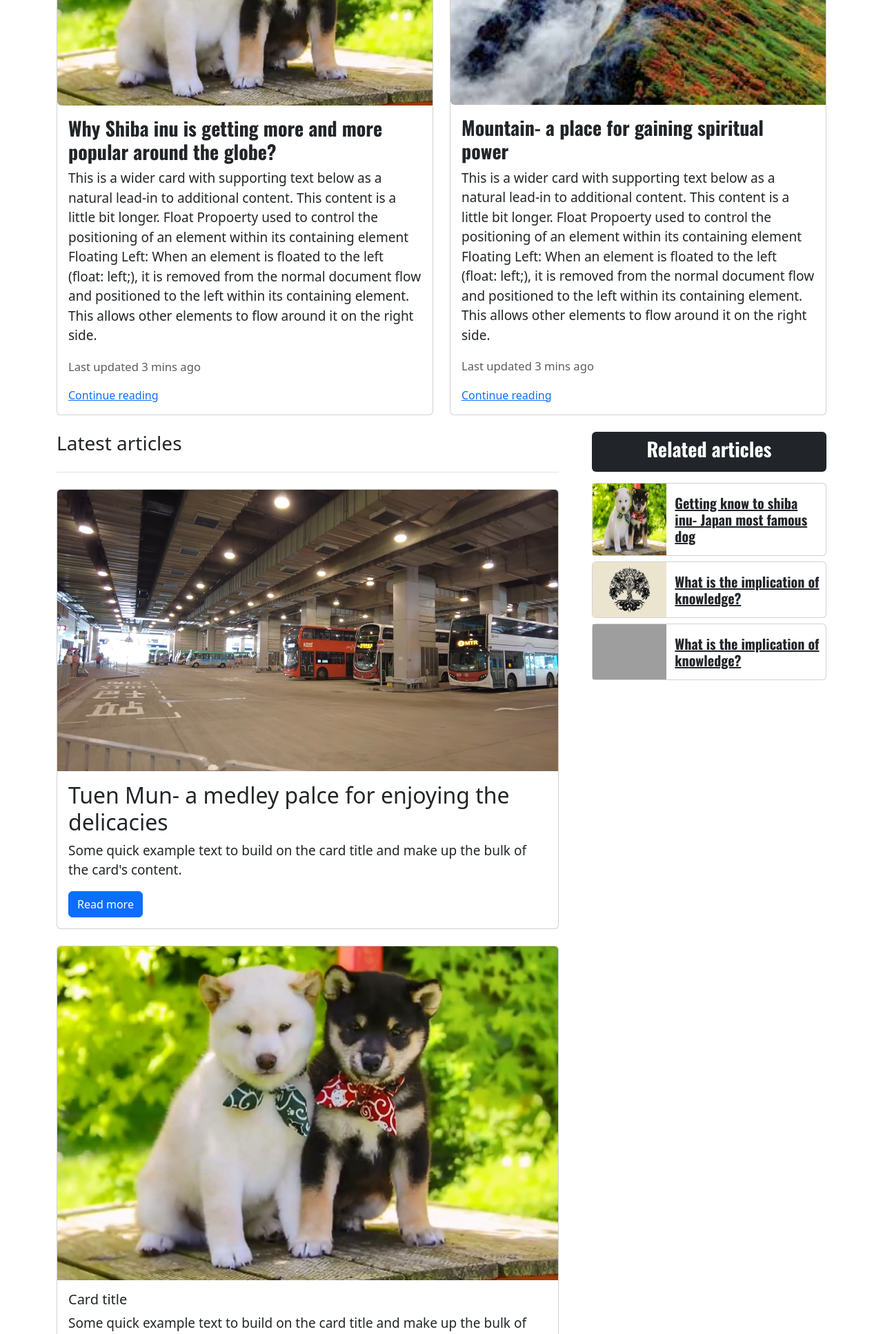
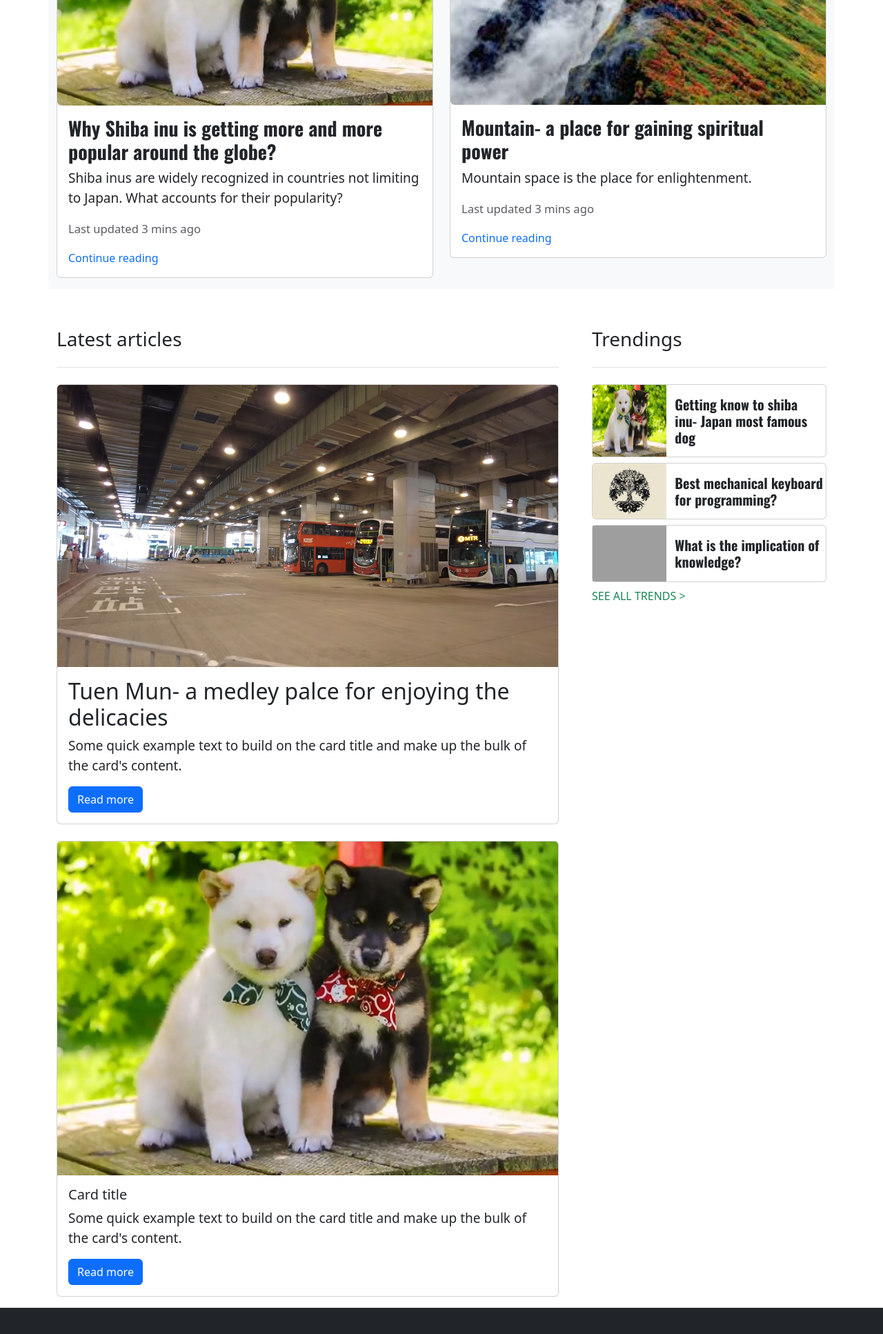
Before and after one commit to LiktoChan123456/django-project, a Django app: page /bootstrap in a window 1280 px wide. Shown: the part 727-2661 px from the top of the page at 69% size. Run offline with Django 4.2, Linux system fonts and the light colour scheme; some libraries are stand-ins or nearby versions; some web fonts are replaced; grey boxes are pictures that could not be loaded.

Commit message:
adding static_root

```diff
--- a/core/templates/core/bootstrap.html
+++ b/core/templates/core/bootstrap.html
@@ -94,16 +94,16 @@
         </div>
       </div>
 
-      <div class="row mb-2">
+      <div class="row mb-2 bg-light">
         <div class="col-md-6">
           <div class="card mb-3">
             <div class="row g-0">
               <img src="{%static '/Images/cute_shiba.jpg'%}" class="img-fluid rounded-start" alt="Responsive image">
               <div class="card-body">
                 <h3 class="card-title oswald">Why Shiba inu is getting more and more popular around the globe?</h3>
-                <p class="card-text">This is a wider card with supporting text below as a natural lead-in to additional content. This content is a little bit longer. Float Propoerty used to control the positioning of an element within its containing element Floating Left: When an element is floated to the left (float: left;), it is removed from the normal document flow and positioned to the left within its containing element. This allows other elements to flow around it on the right side.</p>
+                <p class="card-text">Shiba inus are widely recognized in countries not limiting to Japan. What accounts for their popularity?</p>
                 <p class="card-text"><small class="text-muted">Last updated 3 mins ago</small></p>
-                <a href="#" class="stretched-link">Continue reading</a>
+                <a href="#" class="stretched-link" style="text-decoration:none;">Continue reading</a>
               </div>
             </div>
           </div>
@@ -114,16 +114,16 @@
               <img src="{%static '/Images/hill.jpeg'%}" class="img-fluid rounded-start" alt="Responsive image">
               <div class="card-body">
                 <h3 class="card-title oswald">Mountain- a place for gaining spiritual power</h3>
-                <p class="card-text">This is a wider card with supporting text below as a natural lead-in to additional content. This content is a little bit longer. Float Propoerty used to control the positioning of an element within its containing element Floating Left: When an element is floated to the left (float: left;), it is removed from the normal document flow and positioned to the left within its containing element. This allows other elements to flow around it on the right side.</p>
+                <p class="card-text">Mountain space is the place for enlightenment.</p>
                 <p class="card-text"><small class="text-muted">Last updated 3 mins ago</small></p>
-                <a href="#" class="stretched-link">Continue reading</a>
+                <a href="#" class="stretched-link" style="text-decoration:none;">Continue reading</a>
               </div>
             </div>
           </div>
         </div>
       </div>
 
-      <div class="row g-5">
+      <div class="row g-5 mt-1">
         <div class="col-md-8">
           <h3 class="pb-4 mb-4 border-bottom">
             Latest articles
@@ -149,13 +149,11 @@
         </div>
 
           <div class="col-md-4">
-            <div class="position-sticky" style="top: 2rem;">
-              <div class="p-2 mb-3 text-white d-flex justify-content-center bg-dark rounded">
-                <h3 class="oswald">Related articles</h3>
-              </div>
+            <h3 class="pb-4 mb-4 border-bottom">Trendings</h3>
 
 
-              <a href="#" class="card mb-2">
+
+            <a href="#" class="card mb-2" style="text-decoration: none;">
               <div class="row g-2">
                 <div class="col-md-4">
                   <img src="{%static '/Images/cute_shiba.jpg'%}" class="img-fluid h-100">
@@ -166,18 +164,18 @@
               </div>
             </a>
 
-              <a href="#" class="card mb-2">
+            <a href="#" class="card mb-2" style="text-decoration: none;">
               <div class="row g-2">
                 <div class="col-md-4">
                   <img src="{%static '/Images/wisdom.jpeg'%}" class="img-fluid h-100">
                 </div>
                 <div class="col-md-8 p-2">
-                      <h5 class="oswald pt-2">What is the implication of knowledge?</h5>
+                  <h5 class="oswald pt-2">Best mechanical keyboard for programming?</h5>
                 </div>
               </div>
             </a>
 
-              <a href="#" class="card mb-2">
+            <a href="#" class="card mb-2" style="text-decoration: none;">
               <div class="row g-2">
                 <div class="col-md-4">
                   <img src="{%static '/Images/mountain_bw.jpg'%}" class="img-fluid h-100">
@@ -187,9 +185,23 @@
                 </div>
               </div>
             </a>
+          <a href="#" class="text-success mt-1" style="text-decoration: none;">SEE ALL TRENDS ></a>
+          </div>
+        </div>
+
+      <div class="container mt-2">
+        <div class="row gt-3">
+          <div class="col-md-6">
+
+          </div>
+
+          <div class="col-med-6">
+
+
           </div>
         </div>
       </div>
+
 
 
 
--- a/mysite/settings.py
+++ b/mysite/settings.py
@@ -130,7 +130,9 @@ import os
 BASE_DIR = os.path.dirname(os.path.dirname(os.path.abspath(__file__)))
 
 STATIC_URL = 'static/'
+STATIC_ROOT = os.path.join(BASE_DIR, "static")
 STATICFILES_DIRS = [os.path.join(BASE_DIR, 'static')]
+
 
 MEDIA_URL = 'media/'
 MEDIA_ROOT = os.path.join(BASE_DIR, 'media')
```
Lines whose indentation alone changed are shown as unchanged.
